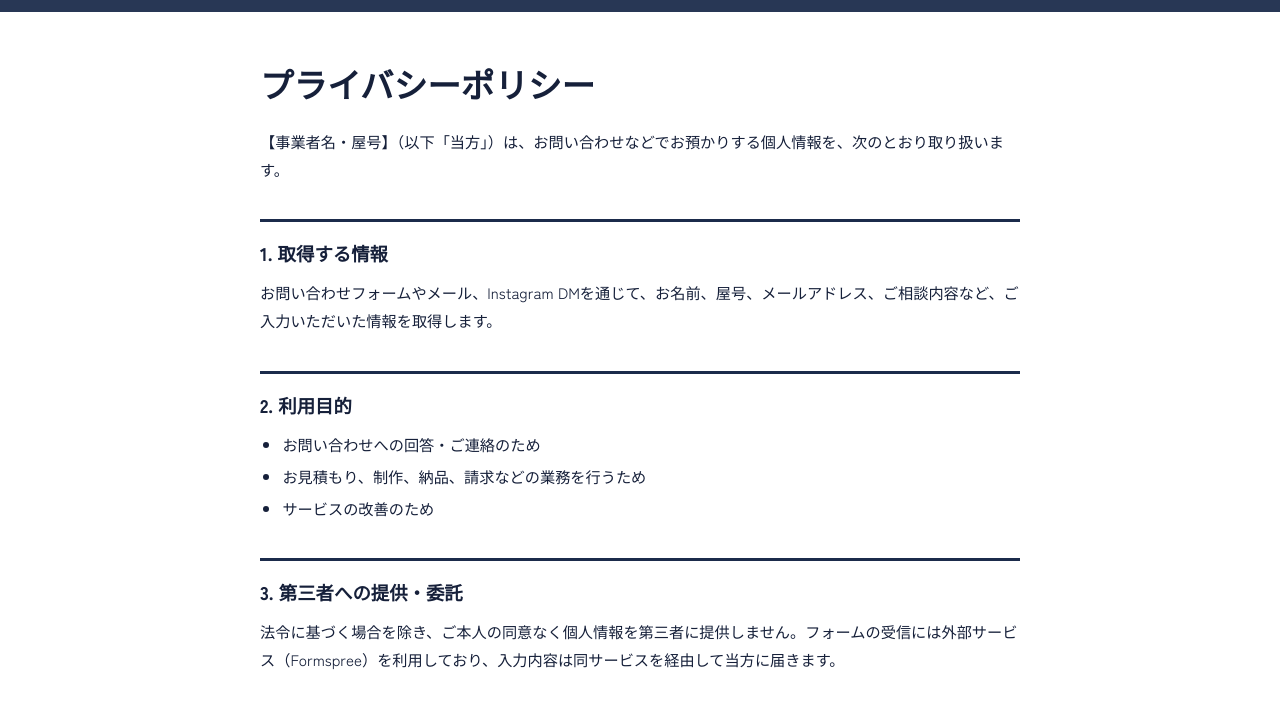
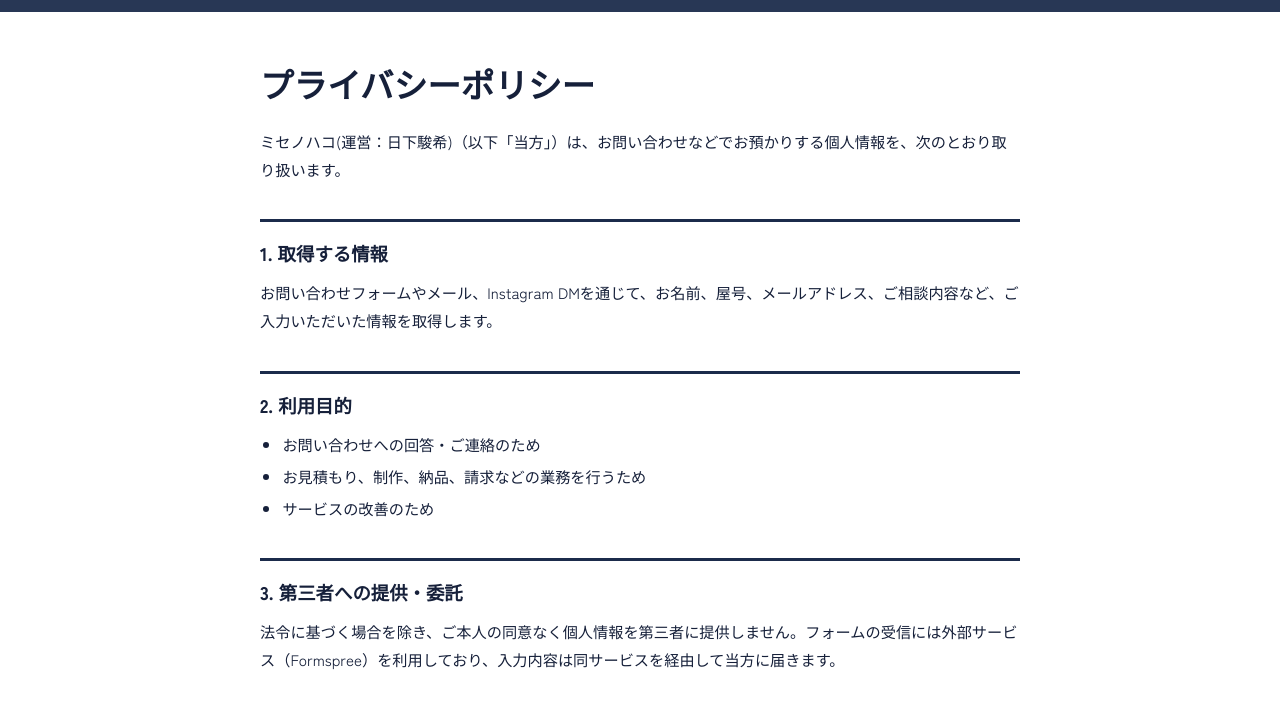
Before and after one commit to ShunkiKusaka/misenohako-site, a plain HTML site: page misenohako-site/privacy.html in a window 1280 px wide. Shown: the part 52-758 px from the top of the page. Drawn offline with Linux system fonts and the light colour scheme.

Commit message:
Add files via upload

```diff
--- a/misenohako-site/privacy.html
+++ b/misenohako-site/privacy.html
@@ -16,7 +16,7 @@
 </div></header>
 <main class="doc container narrow">
 <h1>プライバシーポリシー</h1>
-<p>【事業者名・屋号】（以下「当方」）は、お問い合わせなどでお預かりする個人情報を、次のとおり取り扱います。</p>
+<p>ミセノハコ(運営：日下駿希)（以下「当方」）は、お問い合わせなどでお預かりする個人情報を、次のとおり取り扱います。</p>
 
 <h2>1. 取得する情報</h2>
 <p>お問い合わせフォームやメール、Instagram DMを通じて、お名前、屋号、メールアドレス、ご相談内容など、ご入力いただいた情報を取得します。</p>
```
